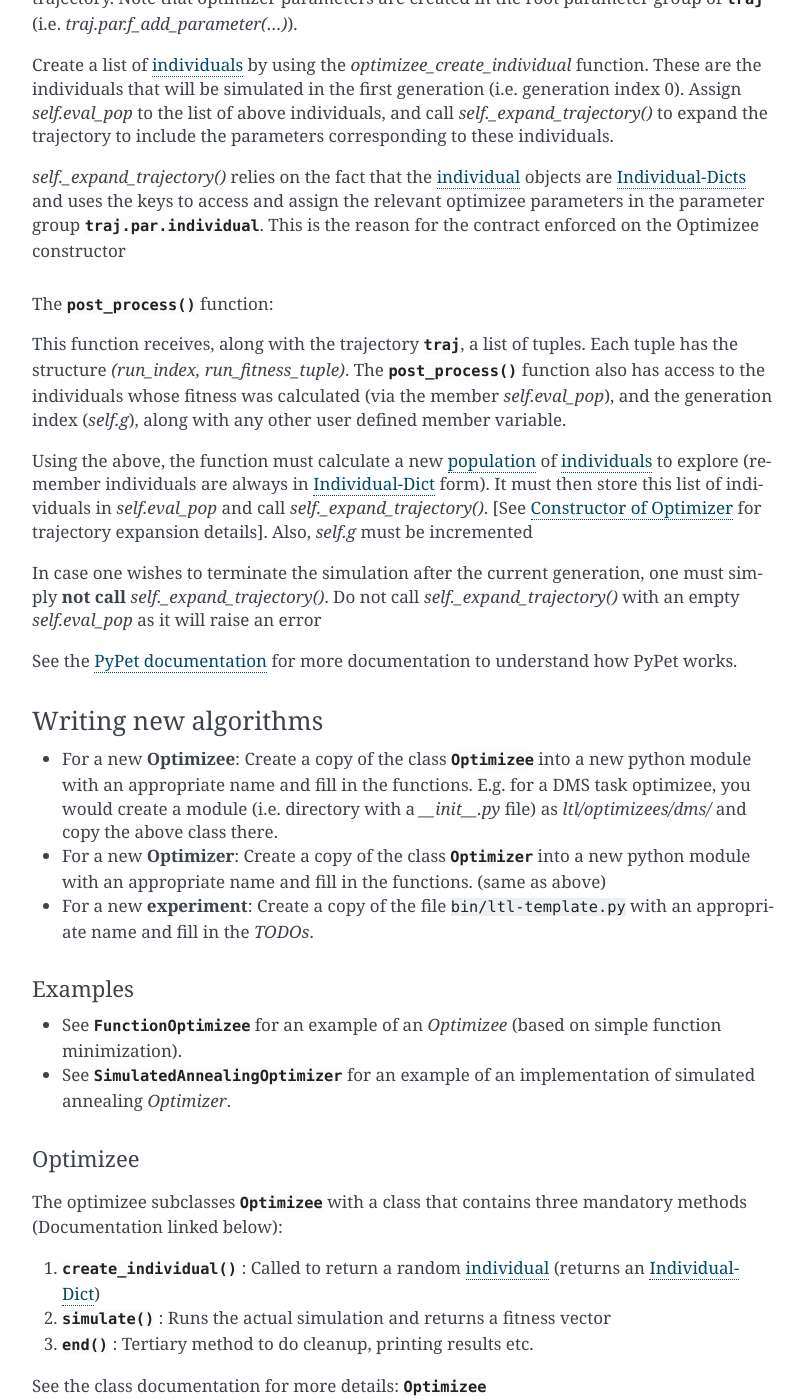
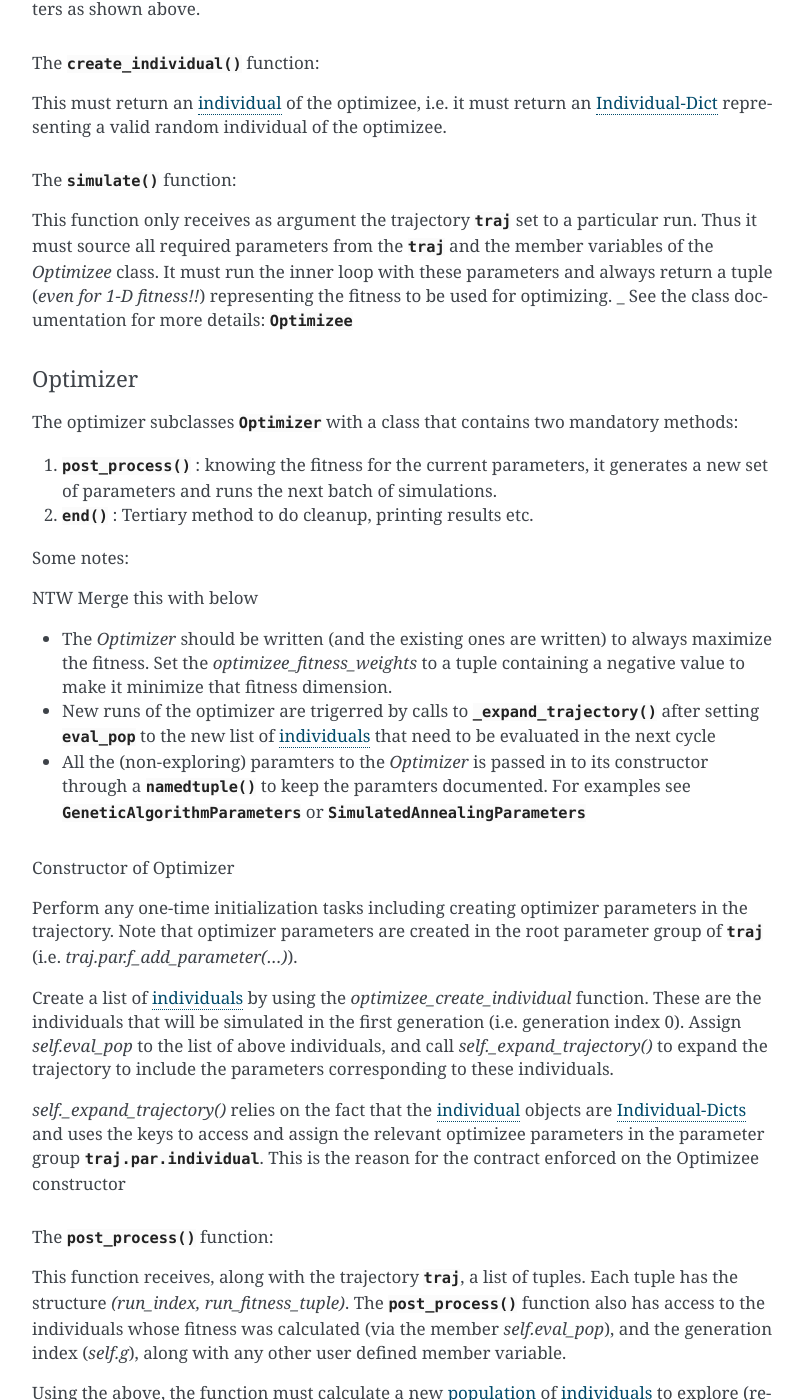
Before and after one commit to IGITUGraz/L2L, a Sphinx documentation site: the page built from doc/intro.rst, in a window 1280 px wide and 1400 px high, scrolled down 4508 px. Shown: the whole window, without its empty margins (346-1151 px from the left). Built offline with Sphinx 7.4.7, drawn with Linux system fonts in a browser that asks for light colours; some of the changed text lies outside the part shown.

Commit message:
Changes in ordering, a few minor additions/deletions

```diff
--- a/doc/intro.rst
+++ b/doc/intro.rst
@@ -33,8 +33,9 @@
 .. _individuals:
 
 *Individual*:
-  An Individual refers to an instance of parameters of the optimizee. This means that the `Optimizer` tests multiple
-  individuals of an optimizee to perform an optimization. This terminology is borrowed from evolutionary algorithms.
+  An Individual refers to an instance of hyper-parameters used in the  `Optimizee`. This means that the `Optimizer`
+  tests multiple individuals of an optimizee to perform an optimization. This terminology is borrowed from evolutionary
+  algorithms.
 
 .. _generation:
 
@@ -49,10 +50,49 @@
 
 Other terms such as Trajectory, individual-dict, are defined as they are introduced below.
 
+
+.. _iteration-loop:
+
+Iteration loop
+~~~~~~~~~~~~~~~~
+
+
+The progress of execution in the script shown in :doc:`ltl-bin` goes as follows:
+
+1. At the beginning, a *population* of *individuals*  is created by the `Optimizer` by calling the `Optimizee`'s
+   :meth:`~.Optimizee.create_individual` method.
+2. The `Optimizer` then puts these *individuals* in its member variable :attr:`~ltl.optimizers.optimizer.Optimizer.eval_pop`
+   and calls its :meth:`~ltl.optimizers.optimizer.Optimizer._expand_trajectory` method. This is the \*key\* step to
+   starting and continuing the loop and should be done in all new `Optimizer` s added.
+
+   .. _third-step:
+
+3. :ref:`Pypet <Pypet-Section>`  creates one `Optimizee` run for each *individual* (parameter)
+   in :attr:`~ltl.optimizers.optimizer.Optimizer.eval_pop` by calling the `Optimizee`'s :meth:`~ltl.optimizees.optimizee.Optimizee.simulate`
+   method.  Each `Optimizee` run can happen in parallel across cores and even across nodes if enabled as described in
+   :ref:`parallelization`.
+4. the `Optimizee`'s :meth:`~ltl.optimizees.optimizee.Optimizee.simulate` method runs whatever simulation it has to run
+   with the given *individual* (parameter) and returns a Python :obj:`tuple` with one or more fitness values [#]_.
+5. Once the runs are done, :ref:`Pypet <Pypet-Section>` calls the `Optimizer`'s
+   :meth:`~ltl.optimizers.optimizer.Optimizer.post_process` method [#]_ with the list of *individuals* and their fitness
+   values as returned by the `Optimizee`'s :meth:`~ltl.optimizees.optimizee.Optimizee.simulate` method.
+   The `Optimizer` can choose to do whatever it wants with the fitnesses, and use
+   it to create a new set of *individuals* which it puts into its :attr:`~ltl.optimizers.optimizer.Optimizer.eval_pop`
+   attribute (after clearing it of the old *population*).
+6. The loop continues from :ref:`3. <third-step>`
+
+
+.. [#] **NOTE:** Even if there is only one fitness value, this function should still return a :obj:`tuple`
+.. [#] This is done using `PyPet <https://pythonhosted.org/pypet/>`_'s postprocessing facility and its
+   :meth:`~pypet.trajectory.Trajectory.f_expand()` function as documented `here
+   <http://pythonhosted.org/pypet/cookbook/environment.html#expanding-your-trajectory-via-post-processing>`_.
+
+.. _Pypet-Section:
+
 Usage of PyPet
 ~~~~~~~~~~~~~~
 
-`PyPet <https://pypet.readthedocs.io/en/latest/>`_'s interface is used extensively to:
+`PyPet <https://pythonhosted.org/pypet/>`_'s interface is used extensively to:
 
 1. Run the :ref:`iteration-loop` that:
 
@@ -68,50 +108,26 @@
 Note that most of the pypet functionality, especially those regarding the usage of trajectories is NOT abstracted
 out. The user is therefore engouraged to familiarize himself with the working of pypet trajectories.
 
-NTW Link to pypet documentation
 
-.. _iteration-loop:
+Writing new algorithms
+**********************
 
-Iteration loop
-~~~~~~~~~~~~~~
+* For a new **Optimizee**: Create a copy of the class :class:`~ltl.optimizees.optimizee.Optimizee` into a new python
+  module with an appropriate name and fill in the functions. E.g. for a DMS task optimizee, you would create
+  a module (i.e. directory with a `__init__.py` file) as `ltl/optimizees/dms/` and copy the above class there.
+* For a new **Optimizer**: Create a copy of the class :class:`~ltl.optimizers.optimizer.Optimizer` into a new python
+  module with an appropriate name and fill in the functions. (same as above)
+* For a new **experiment**: Create a copy of the file :file:`bin/ltl-template.py` with an appropriate name and fill in
+  the *TODOs*.
 
-The progress of execution in the script shown in :doc:`ltl-bin` goes as follows:
+Details for implementing the `Optimizer`, `Optimizee` and experiment follow.
 
-1. At the beginning, a population of *individuals*  is created by the `Optimizer` by calling the `Optimizee`'s
-   :meth:`~.Optimizee.create_individual` method.
-2. The `Optimizer` then puts these *individuals* in its member variable :attr:`~ltl.optimizers.optimizer.Optimizer.eval_pop`
-   and calls its :meth:`~ltl.optimizers.optimizer.Optimizer._expand_trajectory` method. This is the \*key\* step to
-   starting and continuing the loop and should be done in all new `Optimizer` s added.
-
-   .. _third-step:
-
-3. `PyPet <https://pypet.readthedocs.io/en/latest/>`_  creates one `Optimizee` run for each *individual* (parameter)
-   in :attr:`~ltl.optimizers.optimizer.Optimizer.eval_pop` by calling the `Optimizee`'s :meth:`~ltl.optimizees.optimizee.Optimizee.simulate`
-   method.  Each `Optimizee` run can happen in parallel across cores and even across nodes if enabled as described in
-   :ref:`parallelization`.
-4. the `Optimizee`'s :meth:`~ltl.optimizees.optimizee.Optimizee.simulate` method runs whatever simulation it has to run
-   with the given *individual* (parameter) and returns a Python :obj:`tuple` with one or more fitness values [#]_.
-5. Once the runs are done, `PyPet <https://pypet.readthedocs.io/en/latest/>`_ calls the `Optimizer`'s
-   :meth:`~ltl.optimizers.optimizer.Optimizer.post_process` method [#]_ with the list of *individuals* and their fitness
-   values as returned by the `Optimizee`'s :meth:`~ltl.optimizees.optimizee.Optimizee.simulate` method.
-   The `Optimizer` can choose to do whatever it wants with the fitnesses, and use
-   it to create a new set of *individuals* which it puts into its :attr:`~ltl.optimizers.optimizer.Optimizer.eval_pop`
-   attribute (after clearing it of the old *population*).
-6. The loop continues from :ref:`3. <third-step>`
-
-
-.. [#] **NOTE:** Even if there is only one fitness value, this function should still return a :obj:`tuple`
-.. [#] This is done using `PyPet <https://pypet.readthedocs.io/en/latest/>`_'s postprocessing facility and its
-   :meth:`~pypet.trajectory.Trajectory.f_expand()` function as documented `here
-   <http://pypet.readthedocs.io/en/latest/cookbook/environment.html#expanding-your-trajectory-via-post-processing>`_.
 
 .. _communication:
 
-Core Implementation Details
-***************************
-
 Important Data Structures
 ~~~~~~~~~~~~~~~~~~~~~~~~~
+
 
 Trajectory:
 
@@ -126,16 +142,16 @@
       bit more complex numpy arrays.
 
   In the simulations using the LTL Framework, there is a single :class:`~pypet.trajectory.Trajectory` object (called
-  :obj:`traj` hereon). This object forms the backbone of communication between the optimizer, optimizee, and the
+  :obj:`traj`). This object forms the backbone of communication between the optimizer, optimizee, and the
   PyPet framework. In short, it is used to acheive the following:
 
   1.  Storage of the parameters of the optimizer, optimizee, and individuals_ of the optimizee
   2.  Storage of the results of our simulation
   3.  Adaptive exploration of parameters via trajectory expansion.
 
-  :obj:`traj` object is passed as a mandatory argument to the constructors of both the Optimizee and Optimizer, as
-  well as to the functions :meth:`~ltl.optimizees.optimizee.Optimizee.simulate` and
-  :meth:`~ltl.optimizers.optimizer.Optimizer.post_process`
+  :obj:`traj` object is passed as a mandatory argument to the constructors of both the Optimizee and Optimizer.
+  Additionally, PyPet automatically passes this object as an argument to the functions
+  :meth:`~ltl.optimizees.optimizee.Optimizee.simulate` and :meth:`~ltl.optimizers.optimizer.Optimizer.post_process`
 
 .. _Individual-Dict:
 .. _Individual-Dicts:
@@ -163,8 +179,15 @@
 
 .. _traj-interaction:
 
-Contracts (NTW A BETTER HEADING)
-~~~~~~~~~~~~~~~~~~~~~~~~~~~~~~~~
+Optimizee
+~~~~~~~~~
+
+The optimizee subclasses :class:`~ltl.optimizees.optimizee.Optimizee` with a class that contains three mandatory methods
+(Documentation linked below):
+
+1. :meth:`~ltl.optimizees.optimizee.Optimizee.create_individual` : Called to return a random individual_ (returns an Individual-Dict_)
+2. :meth:`~ltl.optimizees.optimizee.Optimizee.simulate` : Runs the actual simulation and returns a fitness vector
+3. :meth:`~ltl.optimizees.optimizee.Optimizee.end` : Tertiary method to do cleanup, printing results etc.
 
 .. _optimizee-constructor:
 
@@ -200,10 +223,35 @@
 The :meth:`~ltl.optimizers.optimizee.Optimizee.simulate` function:
 ------------------------------------------------------------------
 
-This function only receives as argument the trajectory :obj:`traj` set to a particular run. Thus it must source
-all required parameters from the :obj:`traj` and the member variables of the `Optimizee` class. It must run
-the inner loop with these parameters and return a tuple (even for 1-D fitness) representing the fitness to be
-used for optimizing.
+This function only receives as argument the trajectory :obj:`traj` set to a particular run. Thus it must source all
+required parameters from the :obj:`traj` and the member variables of the `Optimizee` class. It must run the inner loop
+with these parameters and always return a tuple (*even for 1-D fitness!!*) representing the fitness to be used for
+optimizing.
+_
+See the class documentation for more details: :class:`~ltl.optimizees.optimizee.Optimizee`
+
+Optimizer
+~~~~~~~~~
+
+The optimizer subclasses :class:`~ltl.optimizers.optimizer.Optimizer` with a class that contains two mandatory methods:
+
+1. :meth:`~ltl.optimizers.optimizer.Optimizer.post_process` : knowing the fitness for the current parameters, it
+   generates a new set of parameters and runs the next batch of simulations.
+2. :meth:`~ltl.optimizers.optimizer.Optimizer.end` : Tertiary method to do cleanup, printing results etc.
+
+
+Some notes:
+
+NTW Merge this with below
+
+* The `Optimizer` should be written (and the existing ones are written) to always maximize the fitness. Set the
+  `optimizee_fitness_weights` to a tuple containing a negative value to make it minimize that fitness dimension.
+* New runs of the optimizer are trigerred by calls to :meth:`~ltl.optimizers.optimizer.Optimizer._expand_trajectory`
+  after setting :attr:`~ltl.optimizers.optimizer.Optimizer.eval_pop` to the new list of individuals_ that need to be
+  evaluated in the next cycle
+* All the (non-exploring) paramters to the `Optimizer` is passed in to its constructor through a
+  :func:`~collections.namedtuple` to keep the paramters documented. For examples see
+  :class:`.GeneticAlgorithmParameters` or :class:`.SimulatedAnnealingParameters`
 
 .. _optimizer-constructor:
 
@@ -240,72 +288,27 @@
 `self._expand_trajectory()`. Do not call `self._expand_trajectory()` with an empty `self.eval_pop` as it will
 raise an error
 
-See the `PyPet documentation <https://pypet.readthedocs.io/en/latest/manual/introduction.html#what-to-do-with-pypet>`_ for more
-documentation to understand how PyPet works.
-
-Writing new algorithms
-**********************
-
-* For a new **Optimizee**: Create a copy of the class :class:`~ltl.optimizees.optimizee.Optimizee` into a new python
-  module with an appropriate name and fill in the functions. E.g. for a DMS task optimizee, you would create
-  a module (i.e. directory with a `__init__.py` file) as `ltl/optimizees/dms/` and copy the above class there.
-* For a new **Optimizer**: Create a copy of the class :class:`~ltl.optimizers.optimizer.Optimizer` into a new python
-  module with an appropriate name and fill in the functions. (same as above)
-* For a new **experiment**: Create a copy of the file :file:`bin/ltl-template.py` with an appropriate name and fill in
-  the *TODOs*.
-
-Examples
-~~~~~~~~
-
-* See :class:`~ltl.optimizees.functions.optimizee.FunctionOptimizee` for an example of an `Optimizee` (based on simple
-  function minimization).
-* See :class:`~ltl.optimizers.simulatedannealing.optimizer.SimulatedAnnealingOptimizer` for an example of an
-  implementation of simulated annealing `Optimizer`.
-
-
-Optimizee
-~~~~~~~~~
-The optimizee subclasses :class:`~ltl.optimizees.optimizee.Optimizee` with a class that contains three mandatory methods
-(Documentation linked below):
-
-1. :meth:`~ltl.optimizees.optimizee.Optimizee.create_individual` : Called to return a random individual_ (returns an Individual-Dict_)
-2. :meth:`~ltl.optimizees.optimizee.Optimizee.simulate` : Runs the actual simulation and returns a fitness vector
-3. :meth:`~ltl.optimizees.optimizee.Optimizee.end` : Tertiary method to do cleanup, printing results etc.
-
-See the class documentation for more details: :class:`~ltl.optimizees.optimizee.Optimizee`
-
-Some notes:
-
-* :meth:`~ltl.optimizees.optimizee.Optimizee.simulate` should always return a tuple!
-
-Optimizer
-~~~~~~~~~
-The optimizer subclasses :class:`~ltl.optimizers.optimizer.Optimizer` with a class that contains two mandatory methods:
-
-1. :meth:`~ltl.optimizers.optimizer.Optimizer.post_process` : knowing the fitness for the current parameters, it generates a new set of parameters and runs the next batch of simulations.
-2. :meth:`~ltl.optimizers.optimizer.Optimizer.end` : Tertiary method to do cleanup, printing results etc.
+.. See the `PyPet documentation <https://pythonhosted.org/pypet/manual/introduction.html#what-to-do-with-pypet>`_ for more
+.. documentation to understand how PyPet works.
 
 See the class documentation for more details: :class:`~ltl.optimizers.optimizer.Optimizer`
 
-Some notes:
-
-* The `Optimizer` should be written (and the existing ones are written) to always maximize the fitness. Set the
-  `optimizee_fitness_weights` to a tuple containing a negative value to make it minimize that fitness dimension.
-* New runs of the optimizer are trigerred by calls to :meth:`~ltl.optimizers.optimizer.Optimizer._expand_trajectory`
-  after setting :attr:`~ltl.optimizers.optimizer.Optimizer.eval_pop` to the new list of individuals_ that need to be
-  evaluated in the next cycle
-* All the (non-exploring) paramters to the `Optimizer` is passed in to its constructor through a
-  :func:`~collections.namedtuple` to keep the paramters documented. For examples see
-  :class:`.GeneticAlgorithmParameters` or :class:`.SimulatedAnnealingParameters`
 
 Running an LTL simulation
-*************************
+~~~~~~~~~~~~~~~~~~~~~~~~~
 
 To run a LTL simulation, copy the file :file:`bin/ltl-template.py` (see :doc:`ltl-bin`) to
 :file:`bin/ltl-{optimizeeabbr}-{optimizerabbr}.py`. Then fill in all the **TODOs** . Especially the parts with the
 initialization of the appropriate `Optimizers` and `Optimizees`. The rest of the code should be left in place for
 logging and PyPet. See the source of :file:`bin/ltl-template.py` for more details.
 
+Examples
+********
+
+* See :class:`~ltl.optimizees.functions.optimizee.FunctionOptimizee` for an example of an `Optimizee` (based on simple
+  function minimization).
+* See :class:`~ltl.optimizers.simulatedannealing.optimizer.SimulatedAnnealingOptimizer` for an example of an
+  implementation of simulated annealing `Optimizer`.
 
 Coding Guidelines
 =================
@@ -320,7 +323,7 @@
 
 Other packages used
 *******************
-* `PyPet <https://pypet.readthedocs.io/en/latest/>`_: This is a parameter exploration toolkit that managers exploration
+* `PyPet <https://pythonhosted.org/pypet/>`_: This is a parameter exploration toolkit that managers exploration
   of parameter space *and* storing the results in a standard format (HDF5).
 * `SCOOP <https://scoop.readthedocs.io/en/0.7/>`_: This is optionally used for distributing individual Optimizee
   simulations across multiple hosts in a cluster.
```
